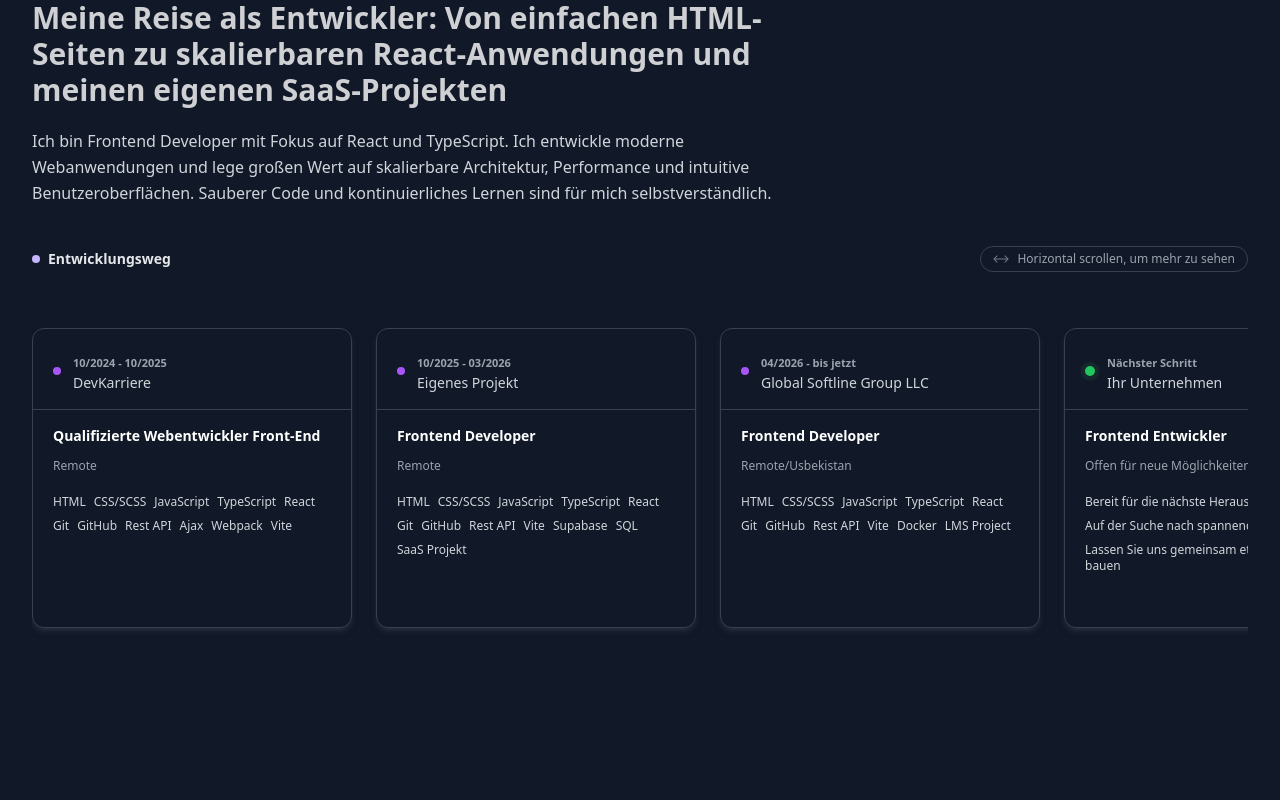
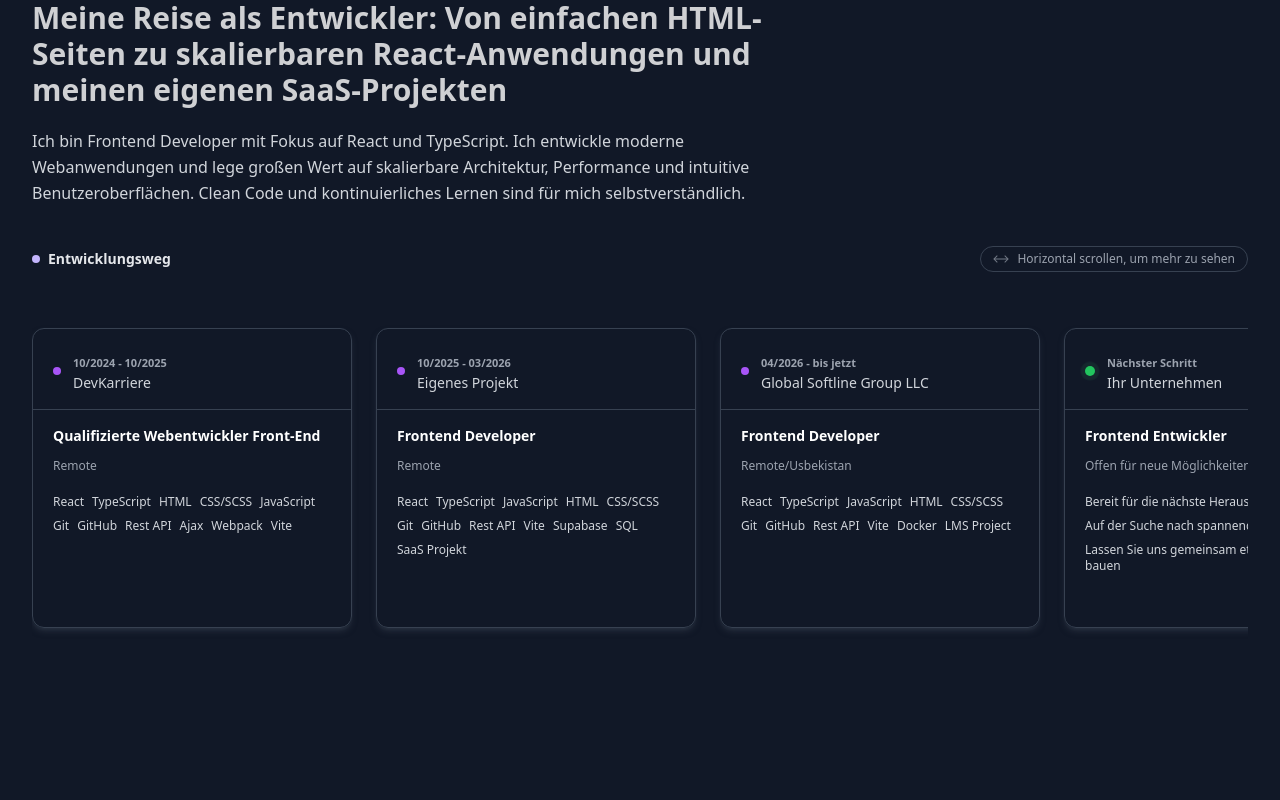
Before and after one commit to abbosaliy/abbosbek-portfolio, a React (Vite) app: page / in a window 1280 px wide. Shown: the part 1000-1800 px from the top of the page. Built offline with nearby package versions, Linux system fonts and the light colour scheme.

Commit message:
Enhance ProjectCarousel styling and update technology lists in localization files

```diff
--- a/src/components/Projects/cotrusel.tsx
+++ b/src/components/Projects/cotrusel.tsx
@@ -107,6 +107,7 @@ export default function ProjectCarousel() {
                 </p>
 
                 <div className="flex items-center justify-between gap-2 mt-2">
+                  <div className="border border-gray-200 dark:border-gray-700 rounded-full px-3 py-1">
                     {item.technologies && item.technologies.length > 0 && (
                       <p className="text-xs font-medium text-gray-500 dark:text-gray-200 flex flex-wrap gap-1">
                         {item.technologies.map((tech: string, idx: number) => (
@@ -117,6 +118,8 @@ export default function ProjectCarousel() {
                         ))}
                       </p>
                     )}
+                  </div>
+
                   <button className="mt-auto px-4 py-2 bg-purple-500 text-white rounded-lg text-sm hover:opacity-90">
                     {t('details')}
                   </button>
@@ -148,7 +151,7 @@ export default function ProjectCarousel() {
                   <IoCloseSharp className="w-5 h-5" />
                 </button>
               </div>
-              <h2 className="font-bold text-gray-900 dark:text-white/90">
+              <h2 className="font-bold text-xl text-gray-900 dark:text-white/90">
                 {activeProject.title}
               </h2>
             </div>
@@ -193,7 +196,7 @@ export default function ProjectCarousel() {
                       )}
                   </div>
                 </div>
-                <div className="border-gray-200 dark:border-gray-700">
+                <div className="border-gray-200 pb-4 dark:border-gray-700">
                   <p className="text-sm text-gray-600 dark:text-gray-400 leading-relaxed">
                     {activeProject.fulldescription}
                   </p>
--- a/src/locales/de.json
+++ b/src/locales/de.json
@@ -11,7 +11,7 @@
   "contactButton": "Kontakt",
   "location": "Deutschland · Vor Ort & Remote verfügbar · Deutsch, Englisch",
   "aboutTitle": "Meine Reise als Entwickler: Von einfachen HTML-Seiten zu skalierbaren React-Anwendungen und meinen eigenen SaaS-Projekten",
-  "aboutContent": "Ich bin Frontend Developer mit Fokus auf React und TypeScript. Ich entwickle moderne Webanwendungen und lege großen Wert auf skalierbare Architektur, Performance und intuitive Benutzeroberflächen. Sauberer Code und kontinuierliches Lernen sind für mich selbstverständlich.",
+  "aboutContent": "Ich bin Frontend Developer mit Fokus auf React und TypeScript. Ich entwickle moderne Webanwendungen und lege großen Wert auf skalierbare Architektur, Performance und intuitive Benutzeroberflächen. Clean Code und kontinuierliches Lernen sind für mich selbstverständlich.",
   "journey": "Entwicklungsweg",
   "scrollHint": "Horizontal scrollen, um mehr zu sehen",
   "experience": [
@@ -21,11 +21,11 @@
       "role": "Qualifizierte Webentwickler Front-End",
       "location": "Remote",
       "description": [
+        "React",
+        "TypeScript",
         " HTML",
         "CSS/SCSS",
         "JavaScript",
-        "TypeScript",
-        "React",
         "Git",
         "GitHub",
         "Rest API",
@@ -40,11 +40,11 @@
       "role": "Frontend Developer",
       "location": "Remote",
       "description": [
+        "React",
+        "TypeScript",
+        "JavaScript",
         " HTML",
         "CSS/SCSS",
-        "JavaScript",
-        "TypeScript",
-        "React",
         "Git",
         "GitHub",
         "Rest API",
@@ -60,11 +60,11 @@
       "role": "Frontend Developer",
       "location": "Remote/Usbekistan",
       "description": [
+        "React",
+        "TypeScript",
+        "JavaScript",
         " HTML",
         "CSS/SCSS",
-        "JavaScript",
-        "TypeScript",
-        "React",
         "Git",
         "GitHub",
         "Rest API",
@@ -108,7 +108,7 @@
       "title": "Flowdex - SaaS Plattform für Workflow-Management",
       "description": "SaaS-Plattform zur Verwaltung und Optimierung kollaborativer Workflows.",
       "fulldescription": "Flowdex ist eine eigenständig entwickelte, SaaS-ähnliche Plattform zur Verwaltung kollaborativer Workflows. Die Anwendung ermöglicht es, komplexe Arbeitsprozesse übersichtlich zu organisieren, Aufgaben effizient zu koordinieren und den Fortschritt in Echtzeit zu verfolgen. Durch eine klar strukturierte Oberfläche und eine skalierbare Architektur wird eine stabile und performante Nutzererfahrung gewährleistet. Der Fokus lag auf wiederverwendbaren Komponenten, einer durchdachten Zustandsverwaltung und einer intuitiven Benutzerführung, um effizientes Arbeiten im Team zu unterstützen.",
-      "technologies": ["TypeScript", "React", "Tailwind CSS", "Supabase"],
+      "technologies": ["React", "TypeScript", "Tailwind CSS", "Supabase"],
       "live": "https://flowdeex.netlify.app",
       "liveGithub": "https://github.com/abbosaliy/Flowdex"
     },
@@ -118,7 +118,7 @@
       "title": "CargoSync",
       "description": "SaaS-ähnliche Logistikplattform zur Echtzeit-Verwaltung von Lieferprozessen.",
       "fulldescription": "CargoSync ist eine eigenständig entwickelte, SaaS-ähnliche Logistikplattform zur effizienten Verwaltung und Nachverfolgung von Lieferprozessen in Echtzeit. Die Anwendung bietet eine klare und strukturierte Benutzeroberfläche, die es ermöglicht, den aktuellen Status von Sendungen jederzeit übersichtlich darzustellen. Durch die Implementierung einer skalierbaren Architektur und performanter Datenverarbeitung wird eine stabile und reaktionsschnelle Nutzererfahrung gewährleistet. Der Fokus lag auf modularen Komponenten, optimierten Datenflüssen und einer intuitiven Bedienung, um komplexe Logistikprozesse einfach und verständlich abzubilden.",
-      "technologies": ["TypeScript", "React", "Tailwind CSS", "Supabase"],
+      "technologies": ["React", "TypeScript", "Tailwind CSS", "Supabase"],
       "live": "https://cargosync.abbosbek-anvarjonov.com",
       "liveGithub": "https://github.com/abbosaliy/CargoSync"
     },
@@ -137,7 +137,7 @@
       "title": "Wetter App",
       "description": "Moderne Wetter-App zur Anzeige aktueller Wetterdaten weltweit.",
       "fulldescription": "Diese Wetter-App wurde als moderne, benutzerfreundliche Anwendung entwickelt, um aktuelle Wetterdaten für Städte weltweit übersichtlich darzustellen. Die Anwendung folgt einem Mobile-First-Ansatz und ist für verschiedene Bildschirmgrößen optimiert. Nutzer haben die Möglichkeit, Städte zu suchen, als Favoriten zu speichern und ihre persönliche Liste flexibel zu verwalten. Der Fokus lag auf einer klaren Benutzeroberfläche, schneller Datenanzeige und einer intuitiven Bedienung.",
-      "technologies": ["HTML", "JavaScript", "SCSS", "VIte", "Weather API"],
+      "technologies": ["JavaScript", "HTML", "SCSS", "Vite", "Weather API"],
       "live": "https://wetter-app.abbosbek-anvarjonov.com",
       "liveGithub": "https://github.com/abbosaliy/Wetter-App"
     },
@@ -147,7 +147,7 @@
       "title": "Witze App",
       "description": "Humorvolle Witze-App mit modernem Design und API-Integration.",
       "fulldescription": "Diese Witze-App wurde mit Fokus auf modernes Design und eine angenehme Benutzererfahrung entwickelt. Die Anwendung ist vollständig responsive und passt sich nahtlos an verschiedene Geräte und Bildschirmgrößen an. Sie bietet sowohl einen hellen als auch einen dunklen Modus und ermöglicht es, zufällige Witze über eine externe API zu laden. Ziel war es, eine einfache, unterhaltsame und schnell zugängliche Anwendung zu schaffen, die Nutzern jederzeit einen kleinen humorvollen Moment bietet.",
-      "technologies": [" HTML", "SCSS", "JavaScript", "Vite", "BEM", "AJAX"],
+      "technologies": ["JavaScript", "HTML", "SCSS", "Vite", "BEM", "AJAX"],
       "live": "https://witze-app.abbosbek-anvarjonov.com",
       "liveGithub": "https://github.com/abbosaliy/Witze-app"
     }
--- a/src/locales/en.json
+++ b/src/locales/en.json
@@ -21,11 +21,11 @@
       "role": "Qualified Web Developer Front-End",
       "location": "Remote/Germany",
       "description": [
+        "React",
+        "TypeScript",
+        "JavaScript",
         " HTML",
         "CSS/SCSS",
-        "JavaScript",
-        "TypeScript",
-        "React",
         "Git",
         "GitHub",
         "Rest API",
@@ -40,11 +40,11 @@
       "role": "Frontend Developer",
       "location": "Remote",
       "description": [
+        "React",
+        "TypeScript",
+        "JavaScript",
         " HTML",
         "CSS/SCSS",
-        "JavaScript",
-        "TypeScript",
-        "React",
         "Git",
         "GitHub",
         "Rest API",
@@ -60,11 +60,11 @@
       "role": "Frontend Developer",
       "location": "Remote/Uzbekistan",
       "description": [
+        "React",
+        "TypeScript",
+        "JavaScript",
         " HTML",
         "CSS/SCSS",
-        "JavaScript",
-        "TypeScript",
-        "React",
         "Git",
         "GitHub",
         "Rest API",
@@ -118,7 +118,7 @@
       "description": "SaaS-like logistics platform for real-time delivery management.",
       "fulldescription": "CargoSync is a self-developed, SaaS-like logistics platform designed for efficient management and real-time tracking of delivery processes. The application provides a clear and structured user interface that allows users to monitor shipment statuses in an intuitive way. By implementing a scalable architecture and optimized data handling, a stable and responsive user experience is ensured. The focus was on modular components, efficient data flows, and an intuitive design to simplify complex logistics operations.",
       "technologies": ["TypeScript", "React", "Tailwind CSS", "Supabase"],
-      "live": "https://cargosync.abbosbek-anvarjonov.com"
+      "live": "https://cargosync.netlify.app"
     },
     {
       "id": 3,
@@ -134,8 +134,8 @@
       "title": "Weather App",
       "description": "Modern weather app for displaying real-time weather data worldwide.",
       "fulldescription": "This weather app was developed as a modern, user-friendly application to display real-time weather data for cities around the world. Built with a mobile-first approach, it is optimized for various screen sizes and devices. Users can search for locations, save them to a favorites list, and manage their personalized list easily. The focus was on a clean interface, fast data display, and an intuitive user experience.",
-      "technologies": ["HTML", "JavaScript", "SCSS", "VIte", "Weather API"],
-      "live": "https://wetter-app.abbosbek-anvarjonov.com"
+      "technologies": ["JavaScript", "HTML", "SCSS", "Vite", "Weather API"],
+      "live": "https://wetter-app-abbos.netlify.app"
     },
     {
       "id": 5,
@@ -143,8 +143,8 @@
       "title": "Joke App",
       "description": "Humorous joke app with modern design and API integration.",
       "fulldescription": "This joke app was developed with a focus on modern design and a smooth user experience. The application is fully responsive and adapts seamlessly to different devices and screen sizes. It features both light and dark modes and allows users to fetch random jokes from an external API. The goal was to create a simple, entertaining, and easily accessible app that delivers a quick moment of humor anytime.",
-      "technologies": [" HTML", "SCSS", "JavaScript", "Vite", "BEM", "AJAX"],
-      "live": "https://witze-app.abbosbek-anvarjonov.com"
+      "technologies": ["JavaScript", " HTML", "SCSS", "Vite", "BEM", "AJAX"],
+      "live": "https://witze-app.netlify.app"
     }
   ],
   "contactTitel": "New Career Opportunities",
```
Lines whose indentation alone changed are shown as unchanged.
